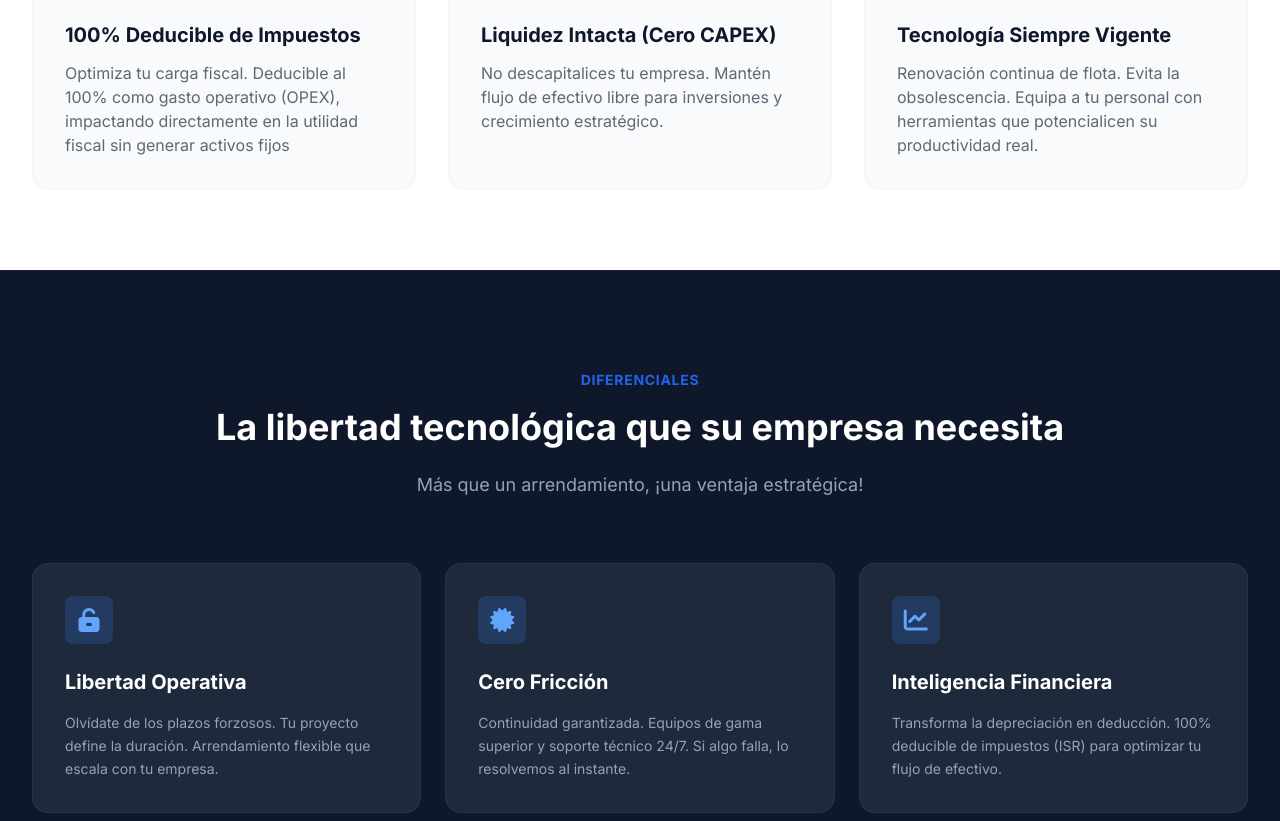
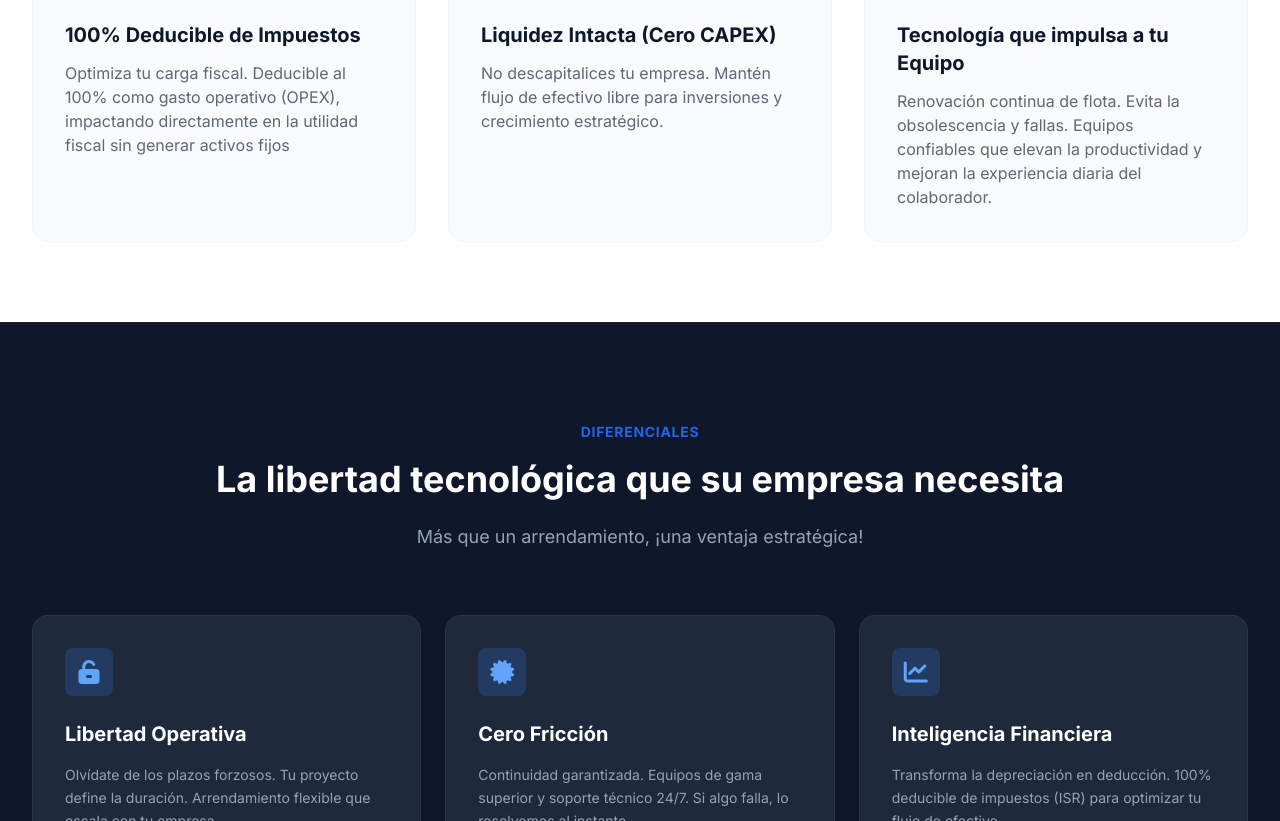
Before and after one commit to Pepelwapo/datalap_web, a plain HTML site: page index.html in a window 1280 px wide. Shown: the part 896-1717 px from the top of the page. Drawn offline with nearby package versions, Linux system fonts and the light colour scheme.

Commit message:
v3.0.1 actualiza Beneficios estrategicos del arrendamiento

```diff
--- a/index.html
+++ b/index.html
@@ -11,7 +11,7 @@
     <link href="https://fonts.googleapis.com/css2?family=Inter:wght@300;400;600;700;800&display=swap" rel="stylesheet">
     <link rel="stylesheet" href="https://cdnjs.cloudflare.com/ajax/libs/font-awesome/6.4.0/css/all.min.css">
     <script src="https://cdn.tailwindcss.com"></script>
-
+    <!--// Version 3.0.1  Cambio en Beneficios Estratégicos del Arrendamiento-->
     <script>
         tailwind.config = {
             theme: {
@@ -127,8 +127,8 @@
                     <div class="w-14 h-14 bg-purple-100 rounded-xl flex items-center justify-center mb-6 group-hover:bg-purple-600 transition-colors">
                         <i class="fas fa-sync-alt text-2xl text-purple-600 group-hover:text-white"></i>
                     </div>
-                    <h3 class="text-xl font-bold text-brand-dark mb-3">Tecnología Siempre Vigente</h3>
-                    <p class="text-text-dark/70">Renovación continua de flota. Evita la obsolescencia. Equipa a tu personal con herramientas que potencialicen su productividad real.</p>
+                    <h3 class="text-xl font-bold text-brand-dark mb-3">Tecnología que impulsa a tu Equipo</h3>
+                    <p class="text-text-dark/70">Renovación continua de flota. Evita la obsolescencia y fallas. Equipos confiables que elevan la productividad y mejoran la experiencia diaria del colaborador.</p>
                 </div>
             </div>
         </div>
```
